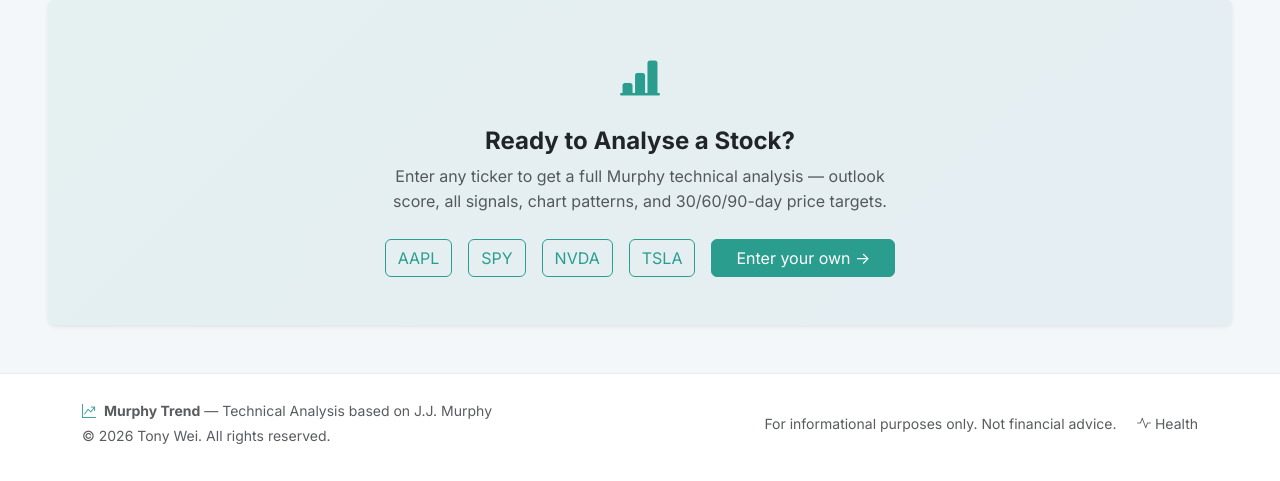
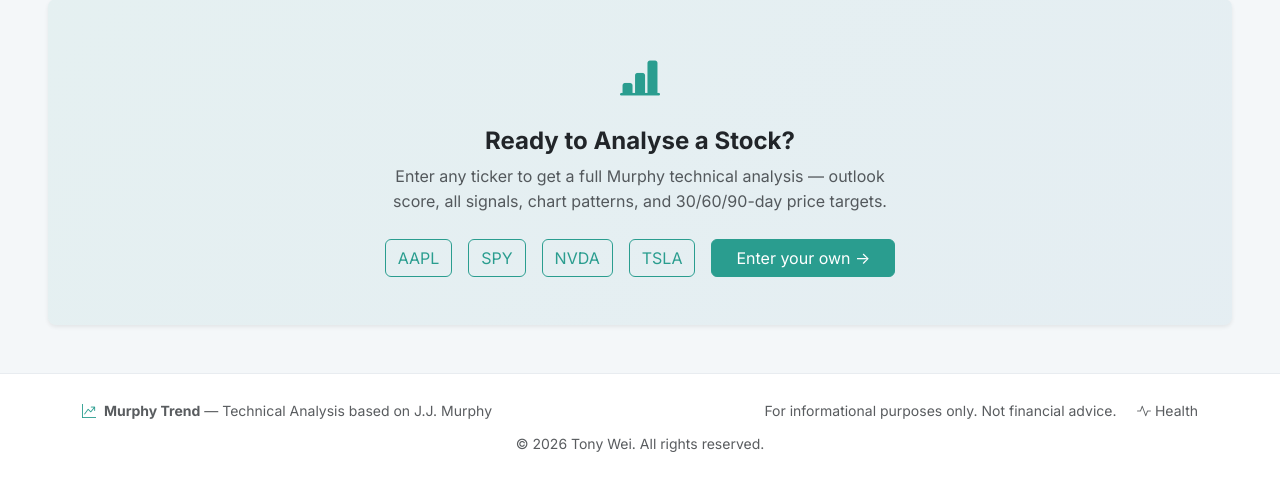
Before and after one commit to TW168/murphy-trend, a FastAPI app: page /help in a window 1280 px wide. Shown: the part 4101-4582 px from the top of the page. Before the commit the page ends 4545 px from the top, so only its background shows below. Run offline with FastAPI, Linux system fonts and the light colour scheme; some libraries are stand-ins or nearby versions.

Commit message:
move copyright to the center

```diff
--- a/app/templates/base.html
+++ b/app/templates/base.html
@@ -66,14 +66,17 @@
           <i class="bi bi-graph-up-arrow me-1 text-primary"></i>
           <strong>Murphy Trend</strong> — Technical Analysis based on J.J. Murphy
         </span>
-        <br>
-        <span class="text-muted small">&copy; {{ now().year }} Tony Wei. All rights reserved.</span>
       </div>
       <div class="col-md-6 text-md-end">
         <span class="text-muted small me-3">For informational purposes only. Not financial advice.</span>
         <a href="/health" class="text-muted small text-decoration-none" target="_blank" title="API health status">
           <i class="bi bi-activity me-1"></i>Health
         </a>
+      </div>
+    </div>
+    <div class="row mt-2">
+      <div class="col text-center">
+        <span class="text-muted small">&copy; {{ now().year }} Tony Wei. All rights reserved.</span>
       </div>
     </div>
   </div>
```
